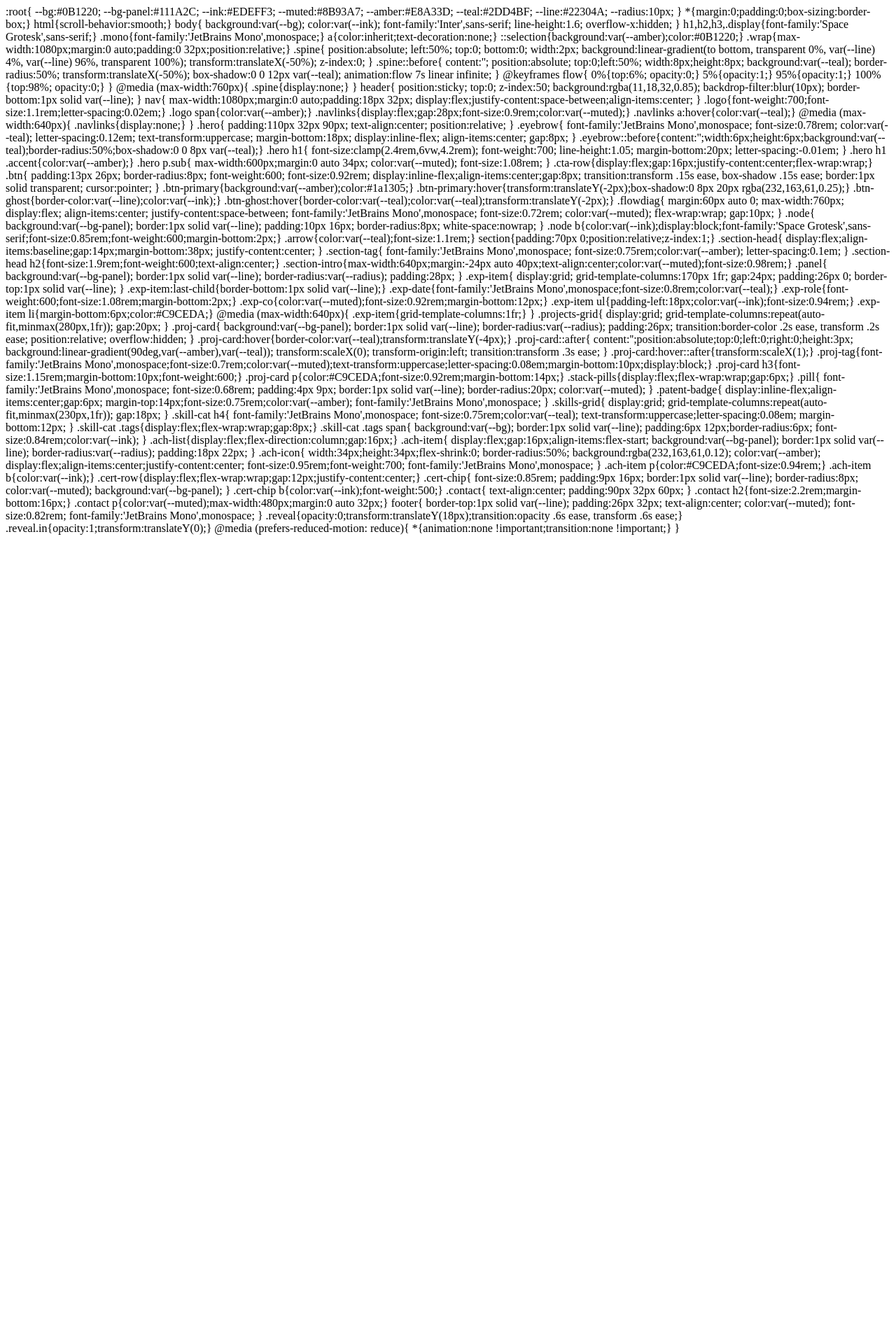
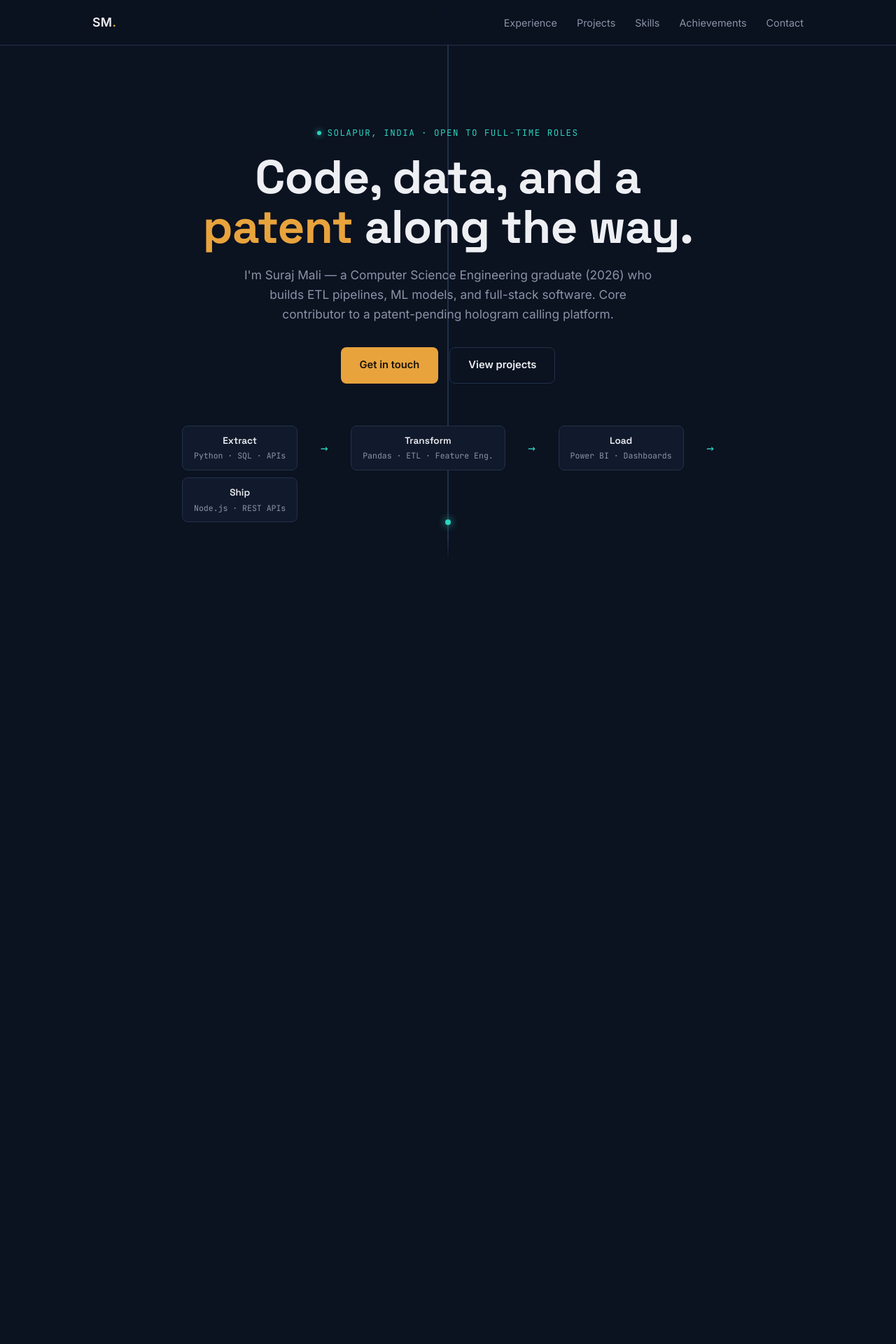
Before and after one commit to surajmali09/suraj-mali-portfolio, a Flask app: page / in a window 1280 px wide. Shown: the top 1920 px of the page at 70% size. Before the commit the page ends 764 px from the top, so only its background shows below. Run offline with Flask 3, Linux system fonts and the light colour scheme; data comes from the database, SQL or seed files in the repository.

Commit message:
Update index.html

```diff
--- a/templates/index.html
+++ b/templates/index.html
@@ -1,285 +1,130 @@
-:root{
-  --bg:#0B1220;
-  --bg-panel:#111A2C;
-  --ink:#EDEFF3;
-  --muted:#8B93A7;
-  --amber:#E8A33D;
-  --teal:#2DD4BF;
-  --line:#22304A;
-  --radius:10px;
-}
-*{margin:0;padding:0;box-sizing:border-box;}
-html{scroll-behavior:smooth;}
-body{
-  background:var(--bg);
-  color:var(--ink);
-  font-family:'Inter',sans-serif;
-  line-height:1.6;
-  overflow-x:hidden;
-}
-h1,h2,h3,.display{font-family:'Space Grotesk',sans-serif;}
-.mono{font-family:'JetBrains Mono',monospace;}
-a{color:inherit;text-decoration:none;}
-::selection{background:var(--amber);color:#0B1220;}
+<!DOCTYPE html>
+<html lang="en">
+<head>
+<meta charset="UTF-8">
+<meta name="viewport" content="width=device-width, initial-scale=1.0">
+<title>{{ profile['name'] }} — Data Engineer &amp; Software Developer</title>
+<link rel="preconnect" href="https://fonts.googleapis.com">
+<link rel="preconnect" href="https://fonts.gstatic.com" crossorigin>
+<link href="https://fonts.googleapis.com/css2?family=Space+Grotesk:wght@400;500;600;700&family=Inter:wght@400;500;600&family=JetBrains+Mono:wght@400;500&display=swap" rel="stylesheet">
+<link rel="stylesheet" href="{{ url_for('static', filename='css/style.css') }}">
+</head>
+<body>
 
-.wrap{max-width:1080px;margin:0 auto;padding:0 32px;position:relative;}
+<header>
+  <nav>
+    <div class="logo">SM<span>.</span></div>
+    <div class="navlinks">
+      <a href="#experience">Experience</a>
+      <a href="#projects">Projects</a>
+      <a href="#skills">Skills</a>
+      <a href="#achievements">Achievements</a>
+      <a href="#contact">Contact</a>
+    </div>
+  </nav>
+</header>
 
-.spine{
-  position:absolute;
-  left:50%;
-  top:0;
-  bottom:0;
-  width:2px;
-  background:linear-gradient(to bottom, transparent 0%, var(--line) 4%, var(--line) 96%, transparent 100%);
-  transform:translateX(-50%);
-  z-index:0;
-}
-.spine::before{
-  content:'';
-  position:absolute;
-  top:0;left:50%;
-  width:8px;height:8px;
-  background:var(--teal);
-  border-radius:50%;
-  transform:translateX(-50%);
-  box-shadow:0 0 12px var(--teal);
-  animation:flow 7s linear infinite;
-}
-@keyframes flow{
-  0%{top:6%; opacity:0;}
-  5%{opacity:1;}
-  95%{opacity:1;}
-  100%{top:98%; opacity:0;}
-}
-@media (max-width:760px){ .spine{display:none;} }
+<div class="spine"></div>
 
-header{
-  position:sticky; top:0; z-index:50;
-  background:rgba(11,18,32,0.85);
-  backdrop-filter:blur(10px);
-  border-bottom:1px solid var(--line);
-}
-nav{
-  max-width:1080px;margin:0 auto;padding:18px 32px;
-  display:flex;justify-content:space-between;align-items:center;
-}
-.logo{font-weight:700;font-size:1.1rem;letter-spacing:0.02em;}
-.logo span{color:var(--amber);}
-.navlinks{display:flex;gap:28px;font-size:0.9rem;color:var(--muted);}
-.navlinks a:hover{color:var(--teal);}
-@media (max-width:640px){ .navlinks{display:none;} }
+<main class="wrap">
 
-.hero{
-  padding:110px 32px 90px;
-  text-align:center;
-  position:relative;
-}
-.eyebrow{
-  font-family:'JetBrains Mono',monospace;
-  font-size:0.78rem;
-  color:var(--teal);
-  letter-spacing:0.12em;
-  text-transform:uppercase;
-  margin-bottom:18px;
-  display:inline-flex;
-  align-items:center;
-  gap:8px;
-}
-.eyebrow::before{content:'';width:6px;height:6px;background:var(--teal);border-radius:50%;box-shadow:0 0 8px var(--teal);}
-.hero h1{
-  font-size:clamp(2.4rem,6vw,4.2rem);
-  font-weight:700;
-  line-height:1.05;
-  margin-bottom:20px;
-  letter-spacing:-0.01em;
-}
-.hero h1 .accent{color:var(--amber);}
-.hero p.sub{
-  max-width:600px;margin:0 auto 34px;
-  color:var(--muted);
-  font-size:1.08rem;
-}
-.cta-row{display:flex;gap:16px;justify-content:center;flex-wrap:wrap;}
-.btn{
-  padding:13px 26px;
-  border-radius:8px;
-  font-weight:600;
-  font-size:0.92rem;
-  display:inline-flex;align-items:center;gap:8px;
-  transition:transform .15s ease, box-shadow .15s ease;
-  border:1px solid transparent;
-  cursor:pointer;
-}
-.btn-primary{background:var(--amber);color:#1a1305;}
-.btn-primary:hover{transform:translateY(-2px);box-shadow:0 8px 20px rgba(232,163,61,0.25);}
-.btn-ghost{border-color:var(--line);color:var(--ink);}
-.btn-ghost:hover{border-color:var(--teal);color:var(--teal);transform:translateY(-2px);}
+  <section class="hero">
+    <div class="eyebrow mono">{{ profile['location'] }} · Open to full-time roles</div>
+    <h1>Code, data, and a<br><span class="accent">patent</span> along the way.</h1>
+    <p class="sub">{{ profile['summary'] }}</p>
+    <div class="cta-row">
+      <a class="btn btn-primary" href="#contact">Get in touch</a>
+      <a class="btn btn-ghost" href="#projects">View projects</a>
+    </div>
+    <div class="flowdiag">
+      <div class="node"><b>Extract</b>Python · SQL · APIs</div>
+      <div class="arrow">→</div>
+      <div class="node"><b>Transform</b>Pandas · ETL · Feature Eng.</div>
+      <div class="arrow">→</div>
+      <div class="node"><b>Load</b>Power BI · Dashboards</div>
+      <div class="arrow">→</div>
+      <div class="node"><b>Ship</b>Node.js · REST APIs</div>
+    </div>
+  </section>
 
-.flowdiag{
-  margin:60px auto 0;
-  max-width:760px;
-  display:flex;
-  align-items:center;
-  justify-content:space-between;
-  font-family:'JetBrains Mono',monospace;
-  font-size:0.72rem;
-  color:var(--muted);
-  flex-wrap:wrap;
-  gap:10px;
-}
-.node{
-  background:var(--bg-panel);
-  border:1px solid var(--line);
-  padding:10px 16px;
-  border-radius:8px;
-  white-space:nowrap;
-}
-.node b{color:var(--ink);display:block;font-family:'Space Grotesk',sans-serif;font-size:0.85rem;font-weight:600;margin-bottom:2px;}
-.arrow{color:var(--teal);font-size:1.1rem;}
+  <section id="experience">
+    <div class="section-head reveal"><h2><span class="section-tag mono">01</span> Experience</h2></div>
+    {% for job in experience %}
+    <div class="exp-item reveal">
+      <div class="exp-date">{{ job.date_range }}</div>
+      <div>
+        <div class="exp-role">{{ job.role }}</div>
+        <div class="exp-co">{{ job.company }}</div>
+        <ul>{% for point in job.points %}<li>{{ point }}</li>{% endfor %}</ul>
+      </div>
+    </div>
+    {% endfor %}
+  </section>
 
-section{padding:70px 0;position:relative;z-index:1;}
-.section-head{
-  display:flex;align-items:baseline;gap:14px;margin-bottom:38px;
-  justify-content:center;
-}
-.section-tag{
-  font-family:'JetBrains Mono',monospace;
-  font-size:0.75rem;color:var(--amber);
-  letter-spacing:0.1em;
-}
-.section-head h2{font-size:1.9rem;font-weight:600;text-align:center;}
-.section-intro{max-width:640px;margin:-24px auto 40px;text-align:center;color:var(--muted);font-size:0.98rem;}
+  <section id="projects">
+    <div class="section-head reveal"><h2><span class="section-tag mono">02</span> Projects</h2></div>
+    <div class="projects-grid">
+      {% for proj in projects %}
+      <div class="proj-card reveal">
+        <span class="proj-tag">{{ proj.date_label }}</span>
+        <h3>{{ proj.title }}</h3>
+        <p>{{ proj.description }}</p>
+        <div class="stack-pills">{% for tech in proj.stack %}<span class="pill">{{ tech }}</span>{% endfor %}</div>
+        {% if proj.patent_note %}<div class="patent-badge">◆ {{ proj.patent_note }}</div>{% endif %}
+      </div>
+      {% endfor %}
+    </div>
+  </section>
 
-.panel{
-  background:var(--bg-panel);
-  border:1px solid var(--line);
-  border-radius:var(--radius);
-  padding:28px;
-}
+  <section id="skills">
+    <div class="section-head reveal"><h2><span class="section-tag mono">03</span> Skills</h2></div>
+    <div class="skills-grid">
+      {% for cat in skills %}
+      <div class="skill-cat reveal">
+        <h4>{{ cat.name }}</h4>
+        <div class="tags">{% for s in cat.skills %}<span>{{ s }}</span>{% endfor %}</div>
+      </div>
+      {% endfor %}
+    </div>
+  </section>
 
-.exp-item{
-  display:grid;
-  grid-template-columns:170px 1fr;
-  gap:24px;
-  padding:26px 0;
-  border-top:1px solid var(--line);
-}
-.exp-item:last-child{border-bottom:1px solid var(--line);}
-.exp-date{font-family:'JetBrains Mono',monospace;font-size:0.8rem;color:var(--teal);}
-.exp-role{font-weight:600;font-size:1.08rem;margin-bottom:2px;}
-.exp-co{color:var(--muted);font-size:0.92rem;margin-bottom:12px;}
-.exp-item ul{padding-left:18px;color:var(--ink);font-size:0.94rem;}
-.exp-item li{margin-bottom:6px;color:#C9CEDA;}
-@media (max-width:640px){ .exp-item{grid-template-columns:1fr;} }
+  <section id="achievements">
+    <div class="section-head reveal"><h2><span class="section-tag mono">04</span> Achievements</h2></div>
+    <div class="ach-list">
+      {% for ach in achievements %}
+      <div class="ach-item reveal">
+        <div class="ach-icon">{{ ach.icon_label }}</div>
+        <p>{{ ach.description | safe }}</p>
+      </div>
+      {% endfor %}
+    </div>
+  </section>
 
-.projects-grid{
-  display:grid;
-  grid-template-columns:repeat(auto-fit,minmax(280px,1fr));
-  gap:20px;
-}
-.proj-card{
-  background:var(--bg-panel);
-  border:1px solid var(--line);
-  border-radius:var(--radius);
-  padding:26px;
-  transition:border-color .2s ease, transform .2s ease;
-  position:relative;
-  overflow:hidden;
-}
-.proj-card:hover{border-color:var(--teal);transform:translateY(-4px);}
-.proj-card::after{
-  content:'';position:absolute;top:0;left:0;right:0;height:3px;
-  background:linear-gradient(90deg,var(--amber),var(--teal));
-  transform:scaleX(0); transform-origin:left;
-  transition:transform .3s ease;
-}
-.proj-card:hover::after{transform:scaleX(1);}
-.proj-tag{font-family:'JetBrains Mono',monospace;font-size:0.7rem;color:var(--muted);text-transform:uppercase;letter-spacing:0.08em;margin-bottom:10px;display:block;}
-.proj-card h3{font-size:1.15rem;margin-bottom:10px;font-weight:600;}
-.proj-card p{color:#C9CEDA;font-size:0.92rem;margin-bottom:14px;}
-.stack-pills{display:flex;flex-wrap:wrap;gap:6px;}
-.pill{
-  font-family:'JetBrains Mono',monospace;
-  font-size:0.68rem;
-  padding:4px 9px;
-  border:1px solid var(--line);
-  border-radius:20px;
-  color:var(--muted);
-}
-.patent-badge{
-  display:inline-flex;align-items:center;gap:6px;
-  margin-top:14px;font-size:0.75rem;color:var(--amber);
-  font-family:'JetBrains Mono',monospace;
-}
+  <section id="certs">
+    <div class="section-head reveal"><h2><span class="section-tag mono">05</span> Certifications</h2></div>
+    <div class="cert-row reveal">
+      {% for cert in certifications %}
+      <div class="cert-chip"><b>{{ cert.title }}</b> — {{ cert.issuer }}, {{ cert.year }}</div>
+      {% endfor %}
+    </div>
+  </section>
 
-.skills-grid{
-  display:grid;
-  grid-template-columns:repeat(auto-fit,minmax(230px,1fr));
-  gap:18px;
-}
-.skill-cat h4{
-  font-family:'JetBrains Mono',monospace;
-  font-size:0.75rem;color:var(--teal);
-  text-transform:uppercase;letter-spacing:0.08em;
-  margin-bottom:12px;
-}
-.skill-cat .tags{display:flex;flex-wrap:wrap;gap:8px;}
-.skill-cat .tags span{
-  background:var(--bg);
-  border:1px solid var(--line);
-  padding:6px 12px;border-radius:6px;
-  font-size:0.84rem;color:var(--ink);
-}
+  <section id="contact" class="contact">
+    <span class="section-tag mono">06</span>
+    <h2 class="reveal">Let's build something reliable.</h2>
+    <p class="reveal">Open to Data Engineering, Data Analytics, and Software Development roles. Reach out — I typically reply within a day.</p>
+    <div class="cta-row reveal">
+      <a class="btn btn-primary" href="mailto:{{ profile['email'] }}">Email me</a>
+      <a class="btn btn-ghost" href="tel:{{ profile['phone'] }}">{{ profile['phone'] }}</a>
+      <a class="btn btn-ghost" href="{{ profile['linkedin'] }}" target="_blank" rel="noopener">LinkedIn</a>
+      <a class="btn btn-ghost" href="{{ profile['github'] }}" target="_blank" rel="noopener">GitHub</a>
+    </div>
+  </section>
 
-.ach-list{display:flex;flex-direction:column;gap:16px;}
-.ach-item{
-  display:flex;gap:16px;align-items:flex-start;
-  background:var(--bg-panel);
-  border:1px solid var(--line);
-  border-radius:var(--radius);
-  padding:18px 22px;
-}
-.ach-icon{
-  width:34px;height:34px;flex-shrink:0;
-  border-radius:50%;
-  background:rgba(232,163,61,0.12);
-  color:var(--amber);
-  display:flex;align-items:center;justify-content:center;
-  font-size:0.95rem;font-weight:700;
-  font-family:'JetBrains Mono',monospace;
-}
-.ach-item p{color:#C9CEDA;font-size:0.94rem;}
-.ach-item b{color:var(--ink);}
+</main>
 
-.cert-row{display:flex;flex-wrap:wrap;gap:12px;justify-content:center;}
-.cert-chip{
-  font-size:0.85rem;
-  padding:9px 16px;
-  border:1px solid var(--line);
-  border-radius:8px;
-  color:var(--muted);
-  background:var(--bg-panel);
-}
-.cert-chip b{color:var(--ink);font-weight:500;}
+<footer>© 2026 {{ profile['name'] }} — Built with intent, deployed with care.</footer>
 
-.contact{
-  text-align:center;
-  padding:90px 32px 60px;
-}
-.contact h2{font-size:2.2rem;margin-bottom:16px;}
-.contact p{color:var(--muted);max-width:480px;margin:0 auto 32px;}
-footer{
-  border-top:1px solid var(--line);
-  padding:26px 32px;
-  text-align:center;
-  color:var(--muted);
-  font-size:0.82rem;
-  font-family:'JetBrains Mono',monospace;
-}
-
-.reveal{opacity:0;transform:translateY(18px);transition:opacity .6s ease, transform .6s ease;}
-.reveal.in{opacity:1;transform:translateY(0);}
-
-@media (prefers-reduced-motion: reduce){
-  *{animation:none !important;transition:none !important;}
-}
+<script src="{{ url_for('static', filename='js/script.js') }}"></script>
+</body>
+</html>
```
